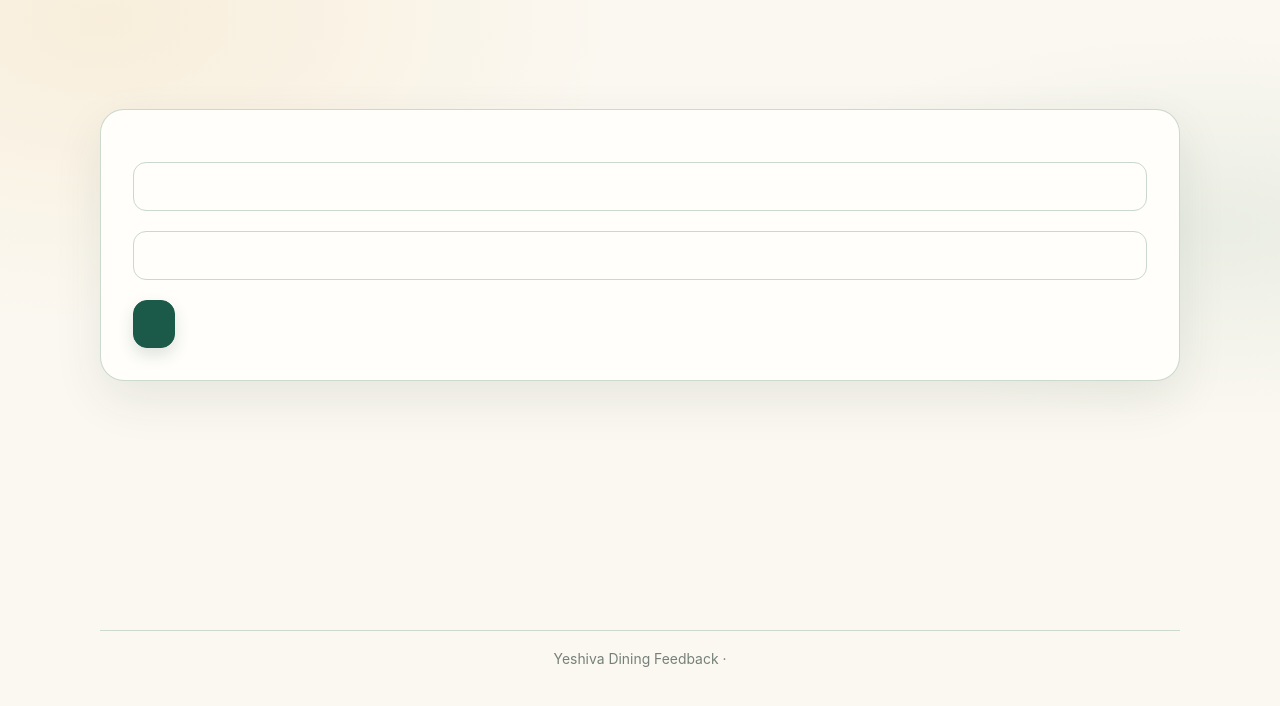
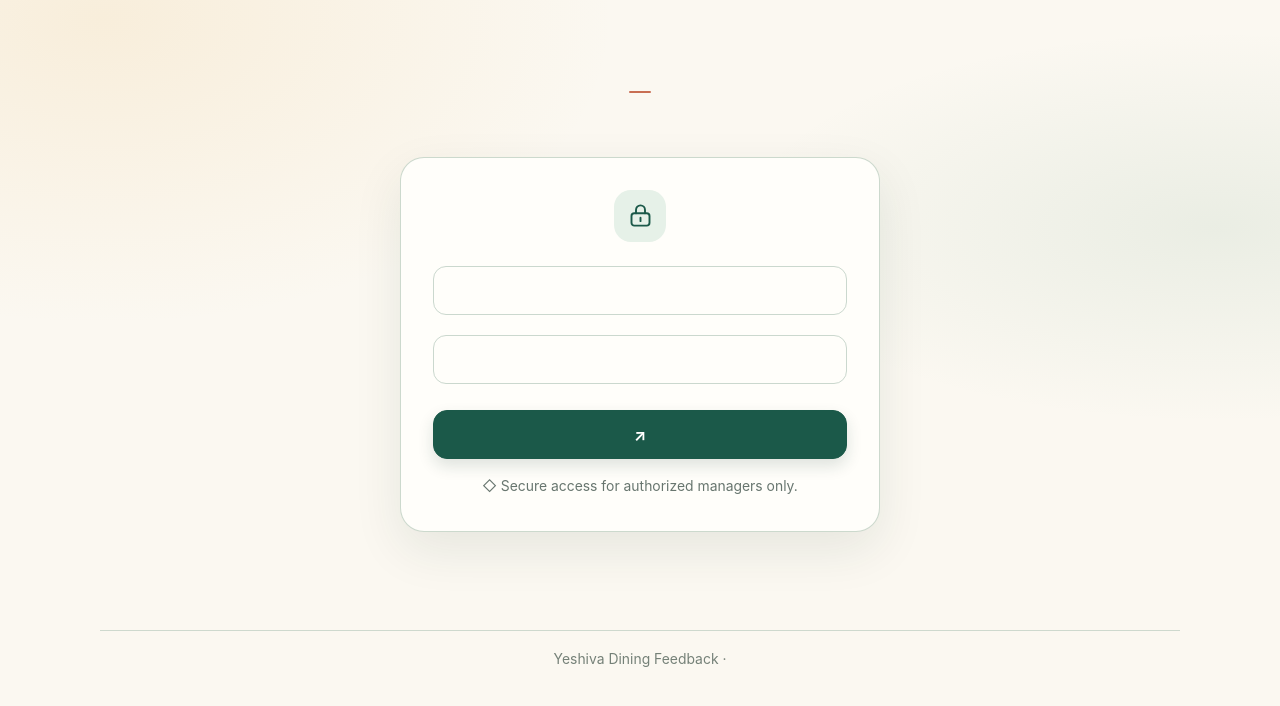
Before and after one commit to mv89-heb/yeshiva-dining-feedback-production, a Python web app: template templates/admin_login.html in a window 1280 px wide. Shown: the part 77-783 px from the top of the page. Run offline with Jinja, Linux system fonts and the light colour scheme; the template is opened without the code that fills it, so the values that code supplies are empty.

Commit message:
Redesign dining feedback user experience

```diff
--- a/templates/admin_login.html
+++ b/templates/admin_login.html
@@ -1 +1,20 @@
-{% extends "base.html" %}{% block title %}{{ t.admin_login }}{% endblock %}{% block content %}<section class="hero"><p class="muted">{{ t.management }}</p><h1>{{ t.admin_login }}</h1><p>{{ t.admin_login_intro }}</p></section><form class="card" method="post" action="{{ url_for('admin_login') }}"><input type="hidden" name="csrf_token" value="{{ csrf_token() }}"><div class="field"><label for="username">{{ t.username }}</label><input id="username" name="username" autocomplete="username" required maxlength="100"></div><div class="field"><label for="password">{{ t.password }}</label><input id="password" name="password" type="password" autocomplete="current-password" required></div><button class="btn" type="submit">{{ t.sign_in }}</button></form>{% endblock %}
+{% extends "base.html" %}
+{% block title %}{{ t.admin_login }} · {{ t.site_name }}{% endblock %}
+{% block content %}
+<section class="hero login-hero">
+  <p class="eyebrow">{{ t.management }}</p>
+  <h1>{{ t.admin_login }}</h1>
+  <p>{{ t.admin_login_intro }}</p>
+</section>
+<form class="card login-form" method="post" action="{{ url_for('admin_login') }}">
+  <div class="login-symbol" aria-hidden="true"><svg viewBox="0 0 24 24" fill="none"><rect x="4" y="10" width="16" height="11" rx="2.5" stroke="currentColor" stroke-width="1.7"/><path d="M8 10V7a4 4 0 0 1 8 0v3M12 14v3" stroke="currentColor" stroke-width="1.7" stroke-linecap="round"/></svg></div>
+  <input type="hidden" name="csrf_token" value="{{ csrf_token() }}">
+  <div class="field"><label for="username">{{ t.username }}</label><input id="username" name="username" autocomplete="username" required maxlength="100"></div>
+  <div class="field"><label for="password">{{ t.password }}</label><input id="password" name="password" type="password" autocomplete="current-password" required></div>
+  <button class="btn login-submit" type="submit">{{ t.sign_in }} <span aria-hidden="true">↗</span></button>
+  <p class="login-secure muted small"><span aria-hidden="true">◇</span> {{ "Secure access for authorized managers only." if not is_hebrew else "גישה מאובטחת למנהלים מורשים בלבד." }}</p>
+</form>
+<style>
+.login-hero{max-width:600px;margin:1rem auto 0;text-align:center}.login-hero .eyebrow{justify-content:center}.login-hero h1{max-width:none}.login-form{max-width:480px;margin:0 auto 2rem}.login-symbol{width:52px;height:52px;border-radius:17px;background:#e6f1e8;color:#1b5949;display:grid;place-items:center;margin:0 auto 1.5rem}.login-symbol svg{width:27px;height:27px}.login-submit{width:100%;margin-top:.4rem}.login-secure{text-align:center;margin:1rem 0 0}
+</style>
+{% endblock %}
```
